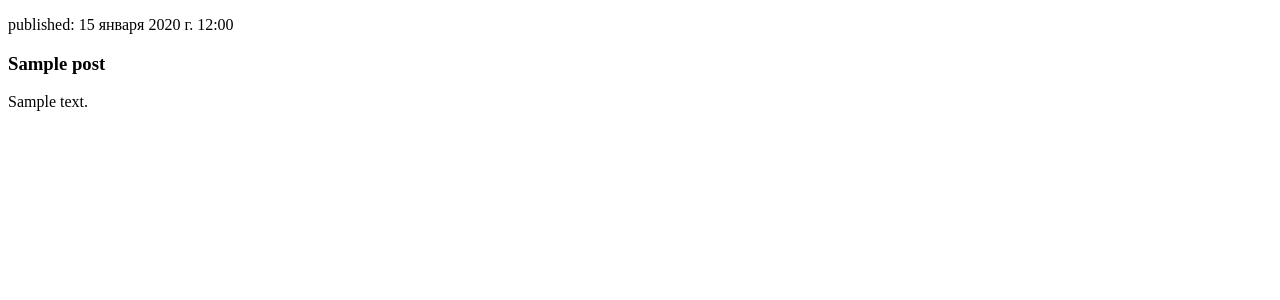
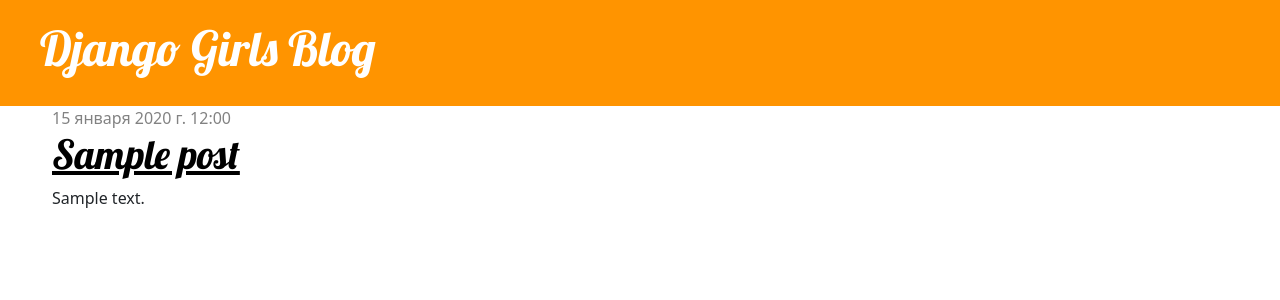
Before and after one commit to dalxrd/django_project1, a Django app: page / in a window 1280 px wide. Shown: the top 300 px of the page. Run offline with Django 4.2, Linux system fonts and the light colour scheme; tables that the repository leaves empty hold one stand-in row (values such as "Sample post").

Commit message:
New templates: base + post_detail. New .css

```diff
--- /dev/null
+++ b/blog/static/css/blog.css
@@ -0,0 +1,46 @@
+.page-header {
+    background-color: #ff9400;
+    margin-top: 0;
+    padding: 20px 20px 20px 40px;
+}
+
+.page-header h1, .page-header h1 a, .page-header h1 a:visited, .page-header h1 a:active {
+    color: #ffffff;
+    font-size: 36pt;
+    text-decoration: none;
+}
+
+.content {
+    margin-left: 40px;
+}
+
+h1, h2, h3, h4 {
+    font-family: 'Lobster', cursive;
+}
+
+.date {
+    color: #828282;
+}
+
+.save {
+    float: right;
+}
+
+.post-form textarea, .post-form input {
+    width: 100%;
+}
+
+.top-menu, .top-menu:hover, .top-menu:visited {
+    color: #ffffff;
+    float: right;
+    font-size: 26pt;
+    margin-right: 20px;
+}
+
+.post {
+    margin-bottom: 70px;
+}
+
+.post h1 a, .post h1 a:visited {
+    color: #000000;
+}
--- /dev/null
+++ b/blog/templates/blog/base.html
@@ -0,0 +1,24 @@
+<!DOCTYPE html>
+{% load static %}
+<html lang="en">
+<head>
+    <link href="https://cdn.jsdelivr.net/npm/bootstrap@5.3.0-alpha1/dist/css/bootstrap.min.css" rel="stylesheet" integrity="sha384-GLhlTQ8iRABdZLl6O3oVMWSktQOp6b7In1Zl3/Jr59b6EGGoI1aFkw7cmDA6j6gD" crossorigin="anonymous">
+    <link href="https://fonts.googleapis.com/css?family=Lobster&subset=latin,cyrillic" rel="stylesheet" type="text/css">
+    <link rel="stylesheet" href="{% static 'css/blog.css' %}"/>
+    <meta charset="UTF-8">
+    <title>Django Girls blog</title>
+</head>
+<body>
+    <div class="page-header">
+        <h1><a href="/">Django Girls Blog</a></h1>
+    </div>
+    <div class="content container">
+        <div class="row">
+            <div class="col-md-8">
+            {% block content %}
+            {% endblock %}
+            </div>
+        </div>
+    </div>
+</body>
+</html>
--- a/blog/templates/blog/post_list.html
+++ b/blog/templates/blog/post_list.html
@@ -1,14 +1,13 @@
-<!DOCTYPE html>
-<html lang="en">
-<head>
-    <meta charset="UTF-8">
-    <title>Django Girls blog</title>
-</head>
-    <body>
+{% extends 'blog/base.html' %}
+
+{% block content %}
     {% for post in posts %}
-        <p>published: {{ post.published_date }}</p>
-        <h3>{{ post.title }}</h3>
-        <p>{{ post.text|linebreaksbr }}</p>
+        <div class="post">
+            <div class="date">
+                {{ post.published_date }}
+            </div>
+            <h1><a href="{% url 'post_detail' pk=post.pk %}">{{ post.title }}</a></h1>
+            <p>{{ post.text|linebreaksbr }}</p>
+        </div>
     {% endfor %}
-    </body>
-</html>
+{% endblock %}
--- a/blog/urls.py
+++ b/blog/urls.py
@@ -4,4 +4,5 @@
 
 urlpatterns = [
     path('', views.post_list, name='post_list'),
+    path('post/<int:pk>/', views.post_detail, name='post_detail')
 ]
--- a/blog/views.py
+++ b/blog/views.py
@@ -1,4 +1,4 @@
-from django.shortcuts import render
+from django.shortcuts import render, get_object_or_404
 from django.utils import timezone
 
 from blog.models import Post
@@ -10,3 +10,8 @@
 def post_list(request):
     posts = Post.objects.filter(published_date__lte=timezone.now()).order_by('published_date')
     return render(request, 'blog/post_list.html', {'posts': posts})
+
+
+def post_detail(request, pk):
+    post = get_object_or_404(Post, pk=pk)
+    return render(request, 'blog/post_detail.html', {'post': post})
```
Also changed, not shown: blog/templates/blog/post_detail.html (added, +13 -0 lines), blog/templates/__init__.py (deleted), blog/templates/blog/__init__.py (deleted).
